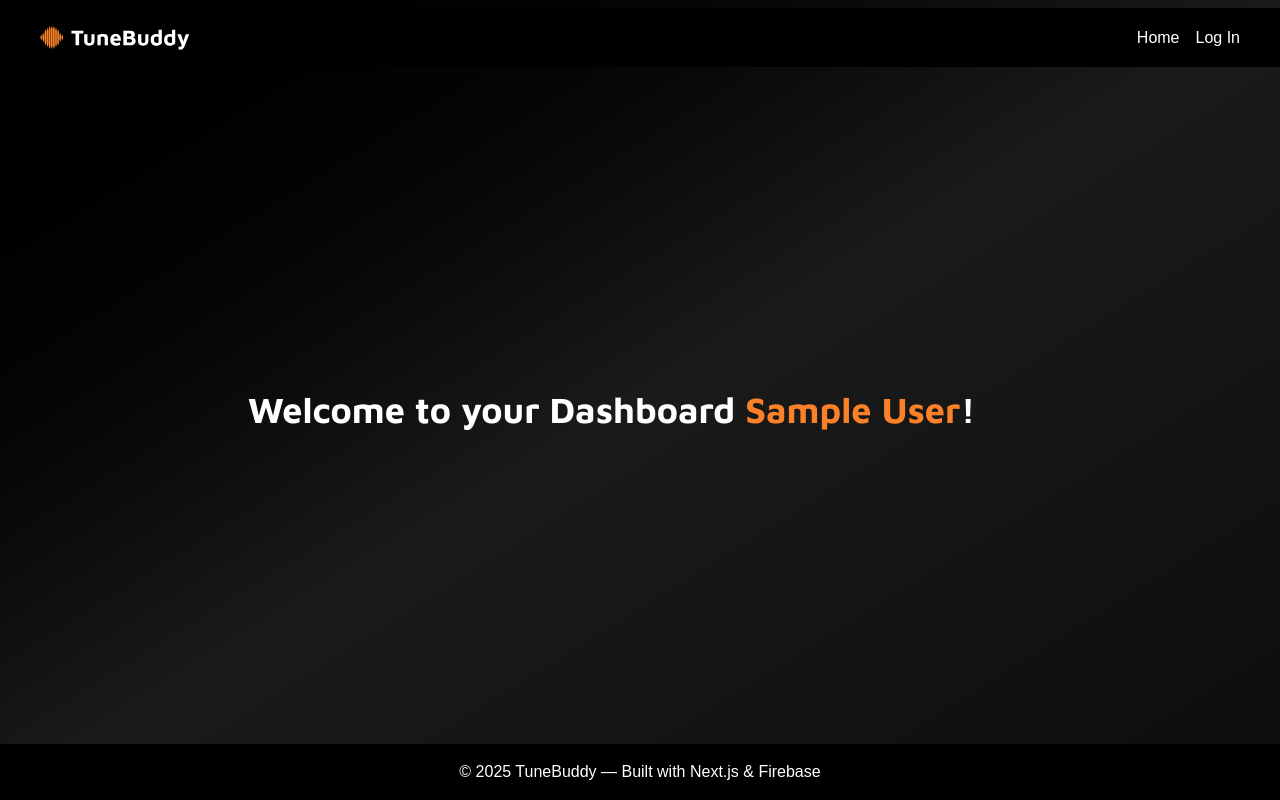
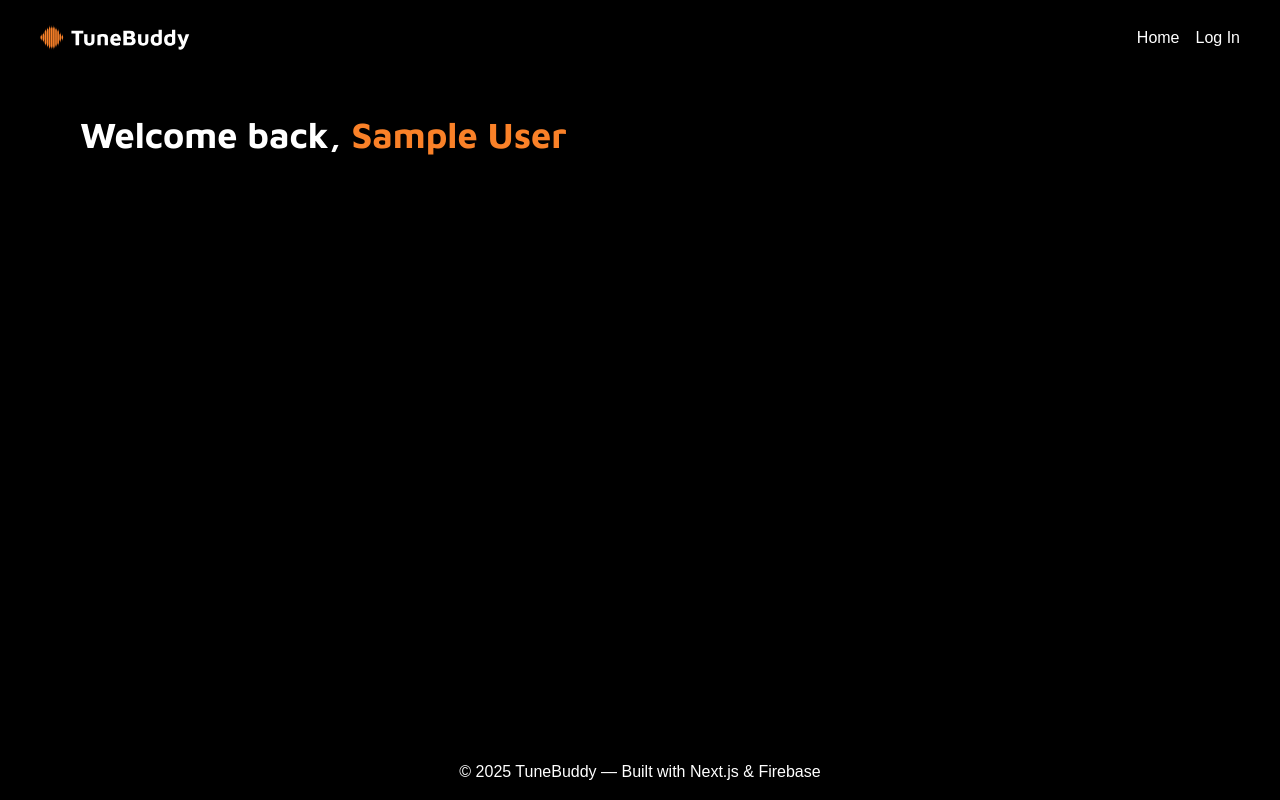
Before and after one commit to Santiago22-py/TuneBuddy, a Next.js app: page /page-dashboard in a window 1280 px wide. Built offline with nearby package versions, Linux system fonts and the light colour scheme; no server answers; sample sign-in values are in the browser's storage.

Commit message:
Create user collection in firestore upon signing up

```diff
--- a/app/contexts/AuthContext.js
+++ b/app/contexts/AuthContext.js
@@ -9,6 +9,7 @@ import {
   updateProfile,
 } from "firebase/auth";
 import { auth } from "../utils/firebase";
+import { createUserProfile } from "../services/user-service.js";
 
 const AuthContext = createContext();
 
@@ -22,6 +23,8 @@ export const AuthContextProvider = ({ children }) => {
     const userCredential = await createUserWithEmailAndPassword(auth, email, password);
     // Update firebase user profile with display name
     await updateProfile(userCredential.user, { displayName });
+    // Create user profile in Firestore
+    await createUserProfile(userCredential.user, displayName);
 
     return userCredential;
   };
--- a/app/page-dashboard/page.js
+++ b/app/page-dashboard/page.js
@@ -1,33 +1,44 @@
 "use client";
 
+import { useState, useEffect } from "react";
 import { useUserAuth } from "../contexts/AuthContext";
 import { useRouter } from "next/navigation";
 import Navbar from "../components/navbar";
 import Footer from "../components/footer";
 
 export default function DashboardPage() {
-  const { user, firebaseSignOut } = useUserAuth();
   const router = useRouter();
-  const handleLogout = async () => {
-    try {
-      await firebaseSignOut();
-      router.push("/");
-    } catch (error) {
-      console.error("Error logging out:", error);
-    }
-  };
+  const { user, loading } = useUserAuth(); // make sure AuthContext returns loading
+
+
+  // While auth status is being determined
+  if (loading) {
+    return (
+      <div className="flex min-h-screen items-center justify-center bg-black text-white">
+        <p>Loading your dashboard...</p>
+      </div>
+    );
+  }
+
+  // If user is not logged in, don't render the dashboard
+  // Redirect them to login instead
+  if (!user) {
+    router.push("/page-login");
+    return null;
+  }
 
   return (
-    <div className="flex flex-col min-h-screen bg-gradient-to-br from-black via-[#1a1a1a] to-[#0d0d0d]">
+    <div className="flex flex-col min-h-screen bg-black">
       <Navbar />
-      {/* Main content*/}
-      <main className="flex-1 flex items-center justify-center px-6">
-        <h1 className="text-4xl font-maven font-bold text-white">
-          Welcome to your Dashboard{" "}
-          <span className="text-[#FA8128]">{user?.displayName}</span>!
-        </h1>
-        <button onClick={handleLogout}>Log Out</button>
+
+      <main className="flex-1 max-w-6xl mx-auto w-full px-4 py-10">
+        <header className="mb-8">
+          <h1 className="text-3xl md:text-4xl font-maven font-bold text-white mb-2">
+            Welcome back, <span className="text-[#FA8128]">{user.displayName}</span>
+          </h1>
+        </header>
       </main>
+
       <Footer />
     </div>
   );
--- a/app/page-signup/page.js
+++ b/app/page-signup/page.js
@@ -1,6 +1,6 @@
 "use client";
 
-import { useState } from "react";
+import { useState, useEffect } from "react";
 import { useUserAuth } from "../contexts/AuthContext.js";
 import { useRouter } from "next/navigation";
 import Image from "next/image";
@@ -9,18 +9,25 @@ import Footer from "../components/footer";
 
 export default function SignUpPage() {
   const router = useRouter();
-  const { user,emailSignUp } = useUserAuth();
+  const { user, emailSignUp, loading } = useUserAuth();
 
   const [username, setUsername] = useState("");
   const [email, setEmail] = useState("");
   const [password, setPassword] = useState("");
   const [error, setError] = useState(null);
-  const [loading, setLoading] = useState(false);
+  const [submitting, setSubmitting] = useState(false);
+
+  // Redirect to dashboard if already logged in
+  useEffect(() => {
+    if (!loading && user) {
+      router.push("/page-dashboard");
+    }
+  }, [loading, user, router]);
 
   const handleSubmit = async (e) => {
     e.preventDefault();
     setError(null);
-    setLoading(true);
+    setSubmitting(true);
 
     try {
       await emailSignUp(email, password, username);
@@ -36,27 +43,27 @@ export default function SignUpPage() {
       console.error("Sign up error:", err);
     }
 
-    setLoading(false);
+    setSubmitting(false);
   };
 
-  // If user is logged in, don't render the dashboard
-  // Redirect them to dashboard instead
-  if (user) {
-    router.push("/page-dashboard");
-    return null;
+  //If still loading, display loading message
+  if (loading) {
+    return (
+      <div className="flex min-h-screen items-center justify-center bg-black text-white">
+        <p>Loading...</p>
+      </div>
+    );
   }
 
   return (
     <div className="flex flex-col min-h-screen bg-gradient-to-br from-black via-[#1a1a1a] to-[#0d0d0d]">
-      {/* Main content*/}
       <main className="flex-1 flex items-center justify-center px-6">
         <div className="bg-black/40 backdrop-blur-xl border border-white/10 rounded-2xl shadow-2xl p-10 w-full max-w-md">
           <h1 className="text-4xl font-maven font-bold mb-6 text-center text-[#FA8128]">
             Create an account
           </h1>
 
-          {/* Dog vibing picture */}
-          <div className="w-32 h-32 mx-auto mb-6 border-2 border-black rounded-full overflow-hidden border-2 border-black shadow-[0_0_30px_rgba(250,129,40,0.7)]"> {/* Added glowing border */}
+          <div className="w-32 h-32 mx-auto mb-6 rounded-full overflow-hidden border-2 border-black shadow-[0_0_30px_rgba(250,129,40,0.7)]">
             <Image
               src="/assets/image/dog-headphones.jpg"
               alt="Dog with headphones"
@@ -120,9 +127,9 @@ export default function SignUpPage() {
             {/* SUBMIT */}
             <button
               type="submit"
-              disabled={loading}
+              disabled={submitting}
               className="w-full py-3 rounded-lg font-bold bg-[#FA8128] hover:bg-[#ff9b47] text-black shadow-lg shadow-[#FA8128]/40 transition active:scale-95 disabled:opacity-60 disabled:cursor-not-allowed">
-              {loading ? "Creating account..." : "Sign Up"}
+              {submitting ? "Creating account..." : "Sign Up"}
             </button>
           </form>
 
--- /dev/null
+++ b/app/services/user-service.js
@@ -0,0 +1,14 @@
+import { db } from "../utils/firebase";
+import { doc, setDoc, serverTimestamp } from "firebase/firestore";
+
+// Function to create a user profile in Firestore
+export async function createUserProfile(user, displayName) {
+  const userRef = doc(db, "users", user.uid);
+
+  await setDoc(userRef, {
+    username: displayName,
+    avatarUrl: null,
+    aboutMe: "",
+    createdAt: serverTimestamp(),
+  });
+}
```
